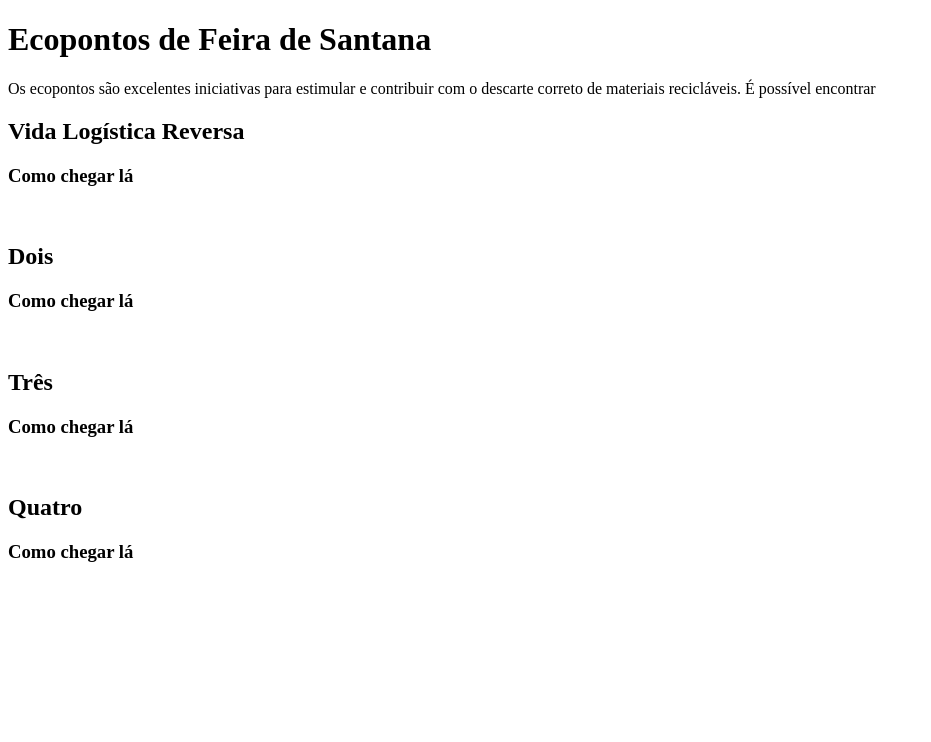
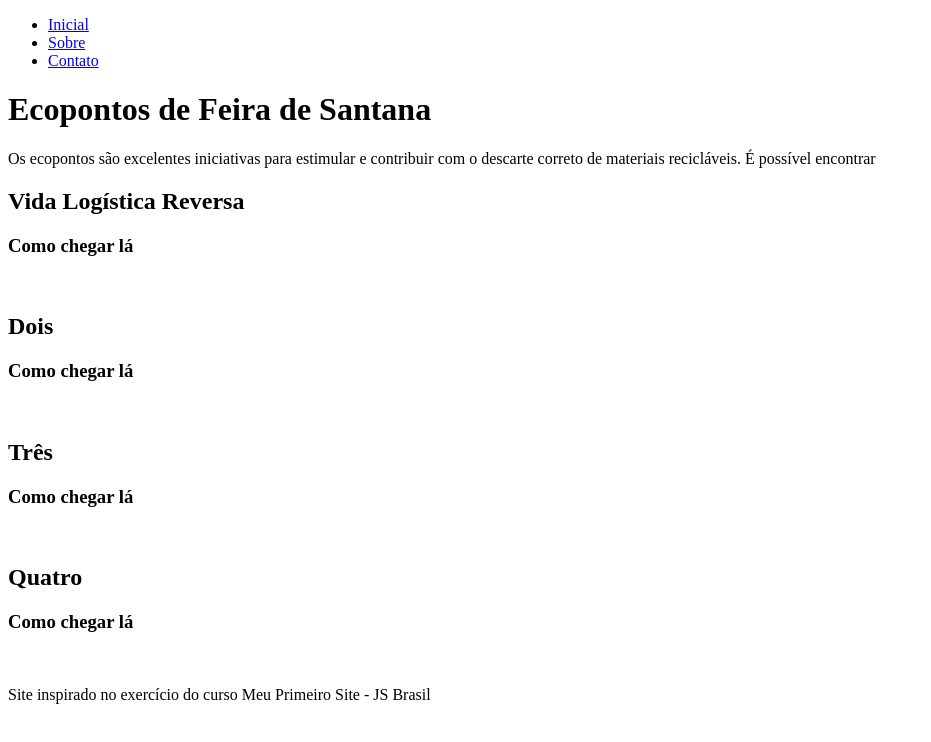
Before and after one commit to patriciasantana9/ecopontos_feira, a plain HTML site: page index.html in a window 1280 px wide. Shown: the whole page, without its empty margins (0-931 px from the left). Drawn offline with Linux system fonts and the light colour scheme.

Commit message:
Atualizar o index.html

```diff
--- a/index.html
+++ b/index.html
@@ -7,11 +7,19 @@
    <link rel="stylesheet" href="style.css">
 </head>
 <body>
+   <nav>
+     <ul>
+       <li><a href="index.html">Inicial</a></li>
+       <li><a href="sobre.html">Sobre</a></li>
+       <li><a href="contatos.html">Contato</a></li>
+     </ul>
+   </nav>
+
    <main>
      <header>
        <h1>Ecopontos de Feira de Santana</h1>
        <p>Os ecopontos são excelentes iniciativas para estimular e contribuir com o descarte correto de materiais recicláveis. É possível encontrar </p>
-       </header>
+     </header>
 
      <article class="">
         <h2>Vida Logística Reversa</h2>
@@ -58,5 +66,8 @@
      </article>
 
    </main>
+   <footer>
+     <p>Site inspirado no exercício do curso Meu Primeiro Site - JS Brasil</p>
+   </footer>
 </body>
 </html>
```
